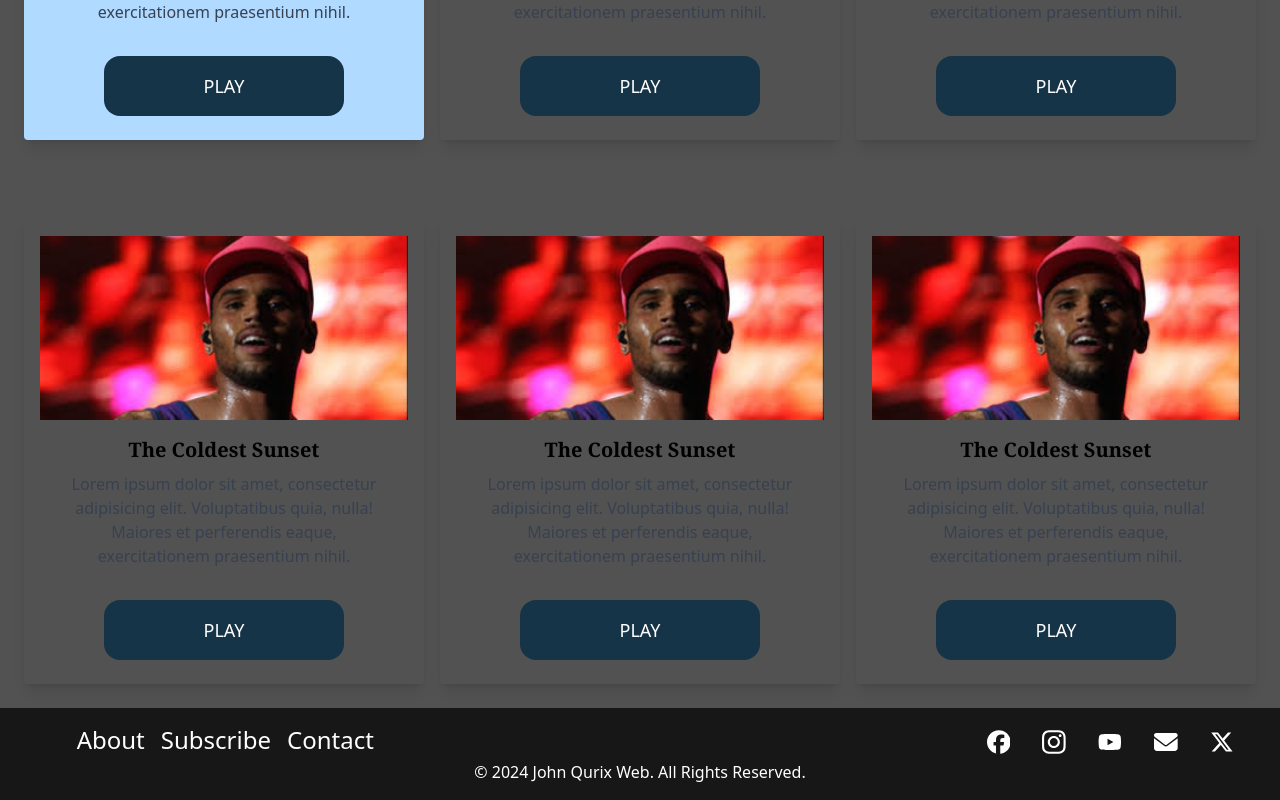
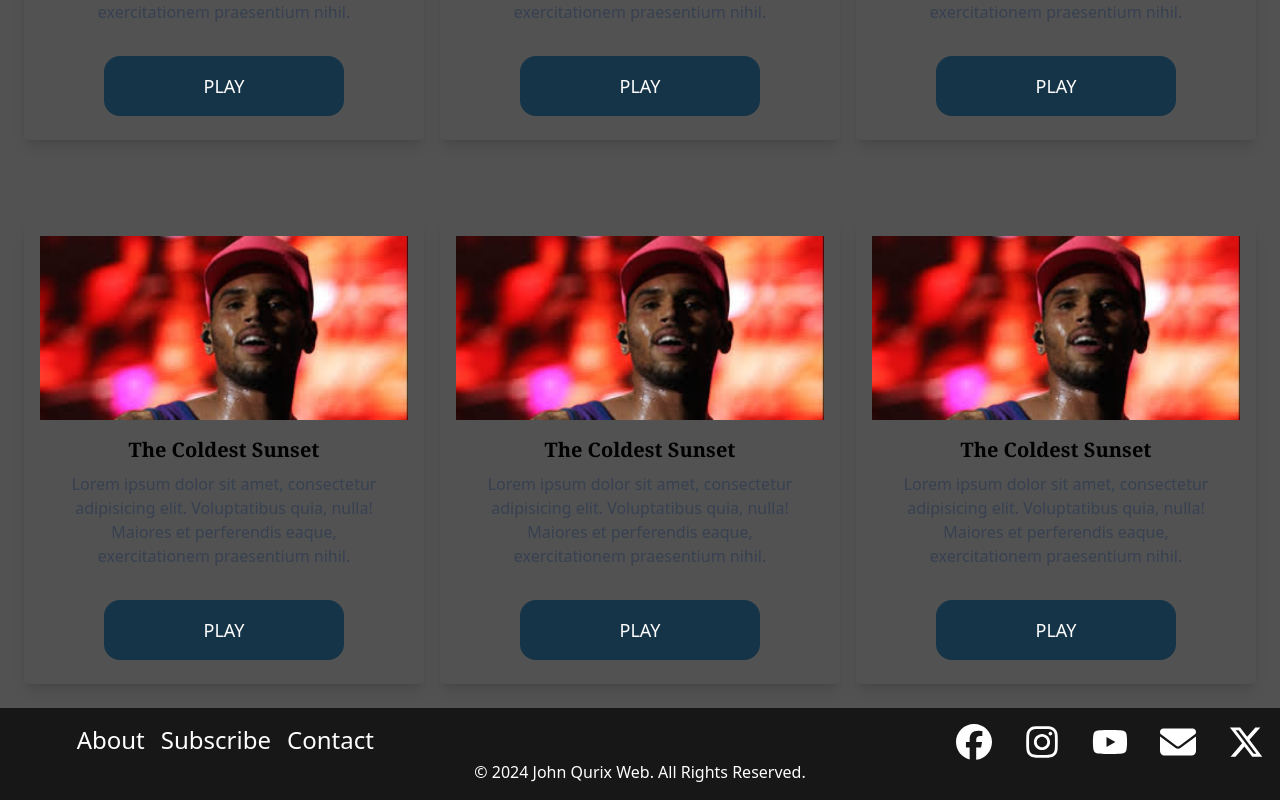
Before and after one commit to JayQStPatrick/Artist_Website, a React (Create React App) app: page / in a window 1280 px wide. Shown: the part 1661-2461 px from the top of the page. Built offline with nearby package versions, Linux system fonts and the light colour scheme; a web font is replaced by a local one.

Commit message:
settings

```diff
--- a/src/components/footer.jsx
+++ b/src/components/footer.jsx
@@ -75,11 +75,37 @@ const Footer = () => {
             </ul>
             <div>
               <div className="flex flex-row w-4/5 mx-auto space-x-8 justify-center md:text-4xl">
-                <FaFacebook />
-                <FaInstagram />
-                <FaYoutube />
-                <FaEnvelope />
-                <FaXTwitter />
+                <a
+                  href="https://www.facebook.com/profile.php?id=100009407049622&mibextid=ZbWKwL"
+                  target="_blank"
+                  rel="noopener noreferrer"
+                >
+                  <FaFacebook />
+                </a>
+                <a
+                  href="https://www.instagram.com/jayq_gram?igsh=MXpyanZqemN1eTY="
+                  target="_blank"
+                  rel="noopener noreferrer"
+                >
+                  <FaInstagram />
+                </a>
+                <a
+                  href="https://www.youtube.com/@JayQSt.Patrick"
+                  target="_blank"
+                  rel="noopener noreferrer"
+                >
+                  <FaYoutube />
+                </a>
+                <a href="mailto:hearmeoutjayq@gmail.com">
+                  <FaEnvelope />
+                </a>
+                <a
+                  href="https://x.com/JayQ_Tweet?t=Sqxiezedgu7oJWMZpPAl4A&s=09"
+                  target="_blank"
+                  rel="noopener noreferrer"
+                >
+                  <FaXTwitter />
+                </a>
               </div>
             </div>
           </nav>
--- a/src/components/news_tab.jsx
+++ b/src/components/news_tab.jsx
@@ -40,7 +40,7 @@ const News_tab = () => {
       </div>
       {/* News first row */}
       <div className="flex flex-col bg-neutral-600 md:flex-row md:p-6 md:grid-cols-3 md:gap-4">
-        <div class="mx-auto w-1/2 md:w-1/4 lg:w-1/3 mt-8 p-4 rounded overflow-hidden shadow-lg hover:bg-grey bg-hoverblue">
+        <div class="mx-auto w-1/2 md:w-1/4 lg:w-1/3 mt-8 p-4 rounded overflow-hidden shadow-lg hover:bg-grey">
           <img class="w-full" src={ChrisBrown} alt="HipHop Artist" />
           <div class="px-6 py-4">
             <div class="font-bold text-xl mb-2 text-center font-serif">
@@ -58,7 +58,7 @@ const News_tab = () => {
             </button>
           </div>
         </div>
-        <div class="mx-auto w-1/2 md:w-1/4 lg:w-1/3 mt-8 p-4 rounded overflow-hidden shadow-lg">
+        <div class="mx-auto w-1/2 md:w-1/4 lg:w-1/3 mt-8 p-4 rounded overflow-hidden shadow-lg hover:bg-grey">
           <img class="w-full" src={ChrisBrown} alt="HipHop Artist" />
           <div class="px-6 py-4">
             <div class="font-bold text-xl mb-2 text-center font-serif">
@@ -76,7 +76,7 @@ const News_tab = () => {
             </button>
           </div>
         </div>
-        <div class="mx-auto w-1/2 md:w-1/4 lg:w-1/3 mt-8 p-4 rounded overflow-hidden shadow-lg">
+        <div class="mx-auto w-1/2 md:w-1/4 lg:w-1/3 mt-8 p-4 rounded overflow-hidden shadow-lg hover:bg-grey">
           <img class="w-full" src={ChrisBrown} alt="HipHop Artist" />
           <div class="px-6 py-4">
             <div class="font-bold text-xl mb-2 text-center font-serif">
@@ -97,7 +97,7 @@ const News_tab = () => {
       </div>
       {/* News second row */}
       <div className="flex flex-col bg-neutral-600 md:flex-row md:p-6 md:grid-cols-3 md:gap-4">
-        <div class="mx-auto w-1/2 md:w-1/4 lg:w-1/3 mt-8 p-4 rounded overflow-hidden shadow-lg">
+        <div class="mx-auto w-1/2 md:w-1/4 lg:w-1/3 mt-8 p-4 rounded overflow-hidden shadow-lg hover:bg-grey">
           <img class="w-full" src={ChrisBrown} alt="HipHop Artist" />
           <div class="px-6 py-4">
             <div class="font-bold text-xl mb-2 text-center font-serif">
@@ -115,7 +115,7 @@ const News_tab = () => {
             </button>
           </div>
         </div>
-        <div class="mx-auto w-1/2 md:w-1/4 lg:w-1/3 mt-8 p-4 rounded overflow-hidden shadow-lg">
+        <div class="mx-auto w-1/2 md:w-1/4 lg:w-1/3 mt-8 p-4 rounded overflow-hidden shadow-lg hover:bg-grey">
           <img class="w-full" src={ChrisBrown} alt="HipHop Artist" />
           <div class="px-6 py-4">
             <div class="font-bold text-xl mb-2 text-center font-serif">
@@ -133,7 +133,7 @@ const News_tab = () => {
             </button>
           </div>
         </div>
-        <div class="mx-auto w-1/2 md:w-1/4 lg:w-1/3 mt-8 p-4 rounded overflow-hidden shadow-lg">
+        <div class="mx-auto w-1/2 md:w-1/4 lg:w-1/3 mt-8 p-4 rounded overflow-hidden shadow-lg hover:bg-grey">
           <img class="w-full" src={ChrisBrown} alt="HipHop Artist" />
           <div class="px-6 py-4">
             <div class="font-bold text-xl mb-2 text-center font-serif">
```
